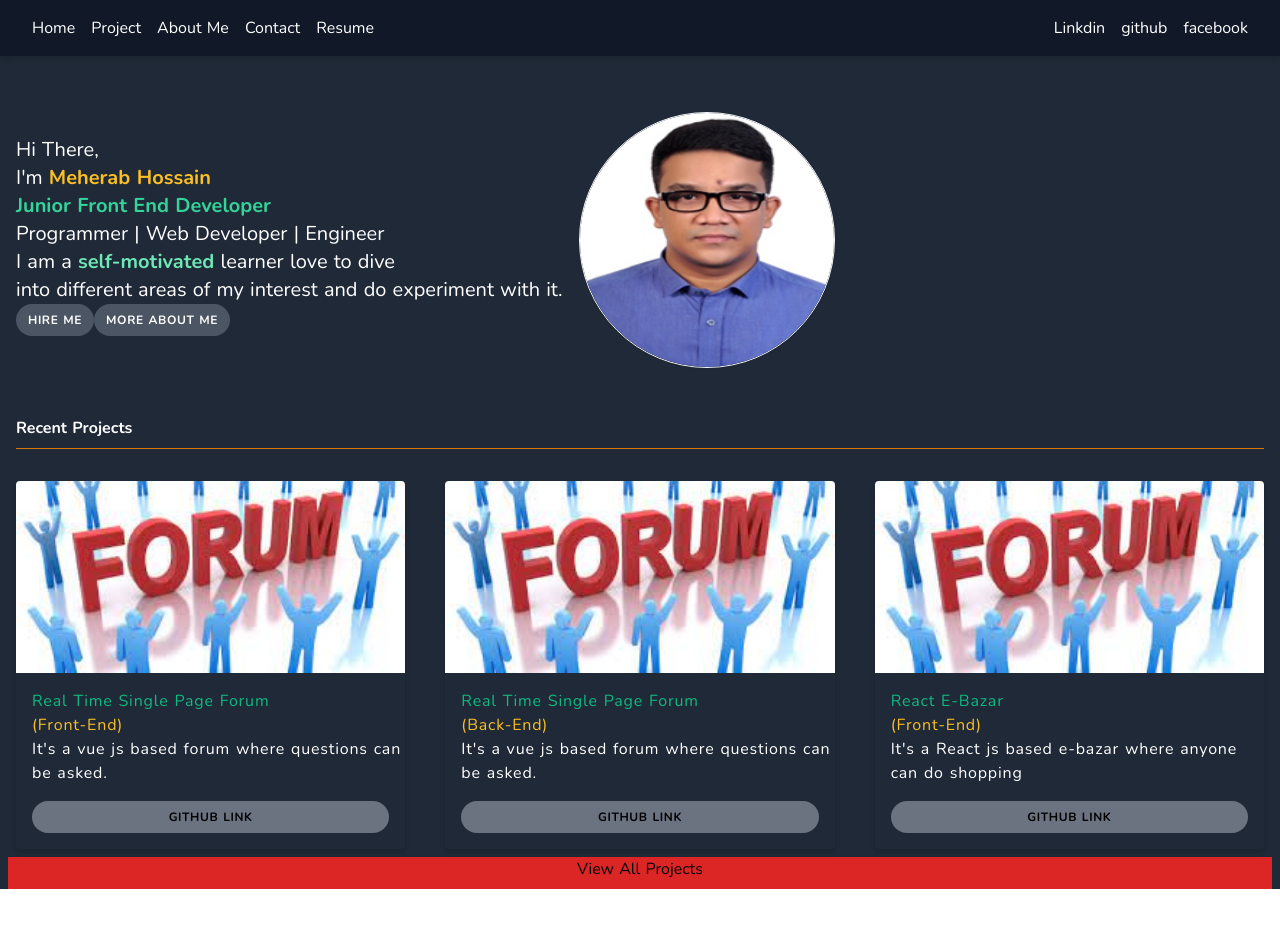
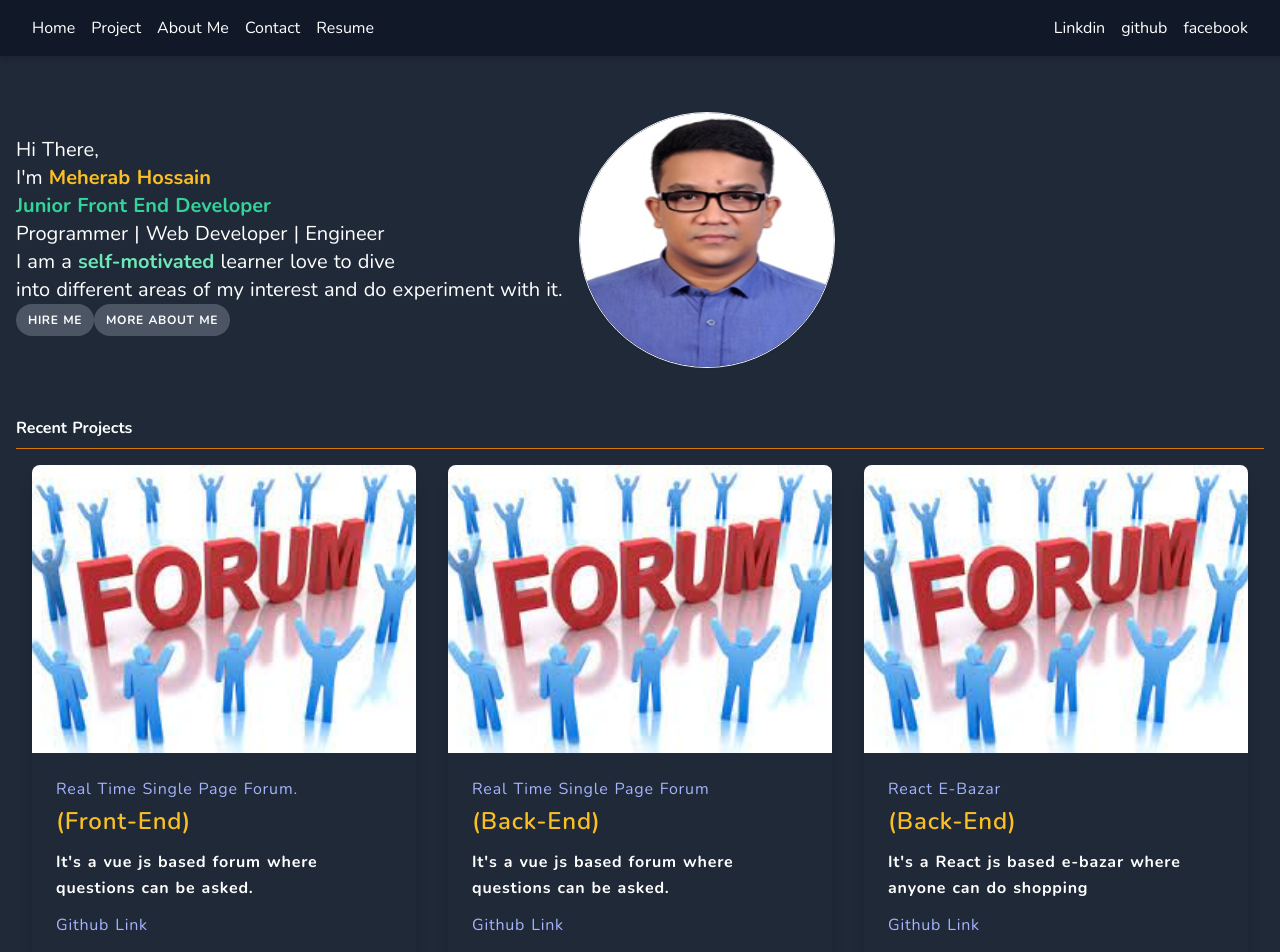
Before and after one commit to meherab-hossain/nuxt-practice, a Nuxt app: page /portfolio in a window 1280 px wide. Shown: the top 952 px of the page. Before the commit the page ends 897 px from the top, so only its background shows below. Built offline with nearby package versions, Linux system fonts and the light colour scheme.

Commit message:
card restructured and now responsive

```diff
--- a/assets/css/main.css
+++ b/assets/css/main.css
@@ -1,5 +1,5 @@
 .card{
-    @apply rounded border-gray-200 shadow-md overflow-hidden relative
+    @apply rounded border-gray-200 shadow-md
 }
 
 .badge{
--- a/pages/intercom/index.vue
+++ /dev/null
@@ -1,28 +0,0 @@
-<template>
-  <div class="bg-green-200 h-screen flex flex-col items-end">
-    <div class="bg-indigo-200 flex-1 mt-16 mr-4 m-">message</div>
-    <div class="bg-blue-600 rounded-full p-4 content-center m-4">
-      <svg
-        xmlns="http://www.w3.org/2000/svg"
-        class="h-6 w-6"
-        fill="none"
-        viewBox="0 0 24 24"
-        stroke="currentColor"
-      >
-        <path
-          stroke-linecap="round"
-          stroke-linejoin="round"
-          stroke-width="2"
-          d="M19 9l-7 7-7-7"
-        />
-      </svg>
-    </div>
-  </div>
-</template>
-
-<script>
-export default {};
-</script>
-
-<style>
-</style>
--- a/pages/portfolio/index.vue
+++ b/pages/portfolio/index.vue
@@ -20,18 +20,35 @@
         </div>
       </div>
       <div class="md:flex ml-4">
-        <p class="text-xl text-white mt-20">Hi There,<br/> I'm <strong class="text-yellow-400">Meherab Hossain</strong><br/> <strong class="text-green-400">Junior Front End Developer</strong><br/>
-          Programmer | Web Developer | Engineer  <br/>
-          I am a <strong class="text-green-300">self-motivated</strong> learner love to dive <br/> into different areas of my
-          interest and do experiment with it.<br/>
-          <Span class="btn bg-gray-600 text-white"><a href="https://www.facebook.com/meherab.hossain.79/" target="_blank">Hire Me</a></Span>
-          <Span class="btn bg-gray-600 text-white"><a href="https://www.facebook.com/meherab.hossain.79/" target="_blank">More About Me</a></Span>
+        <p class="text-xl text-white mt-20">
+          Hi There,<br />
+          I'm <strong class="text-yellow-400">Meherab Hossain</strong><br />
+          <strong class="text-green-400">Junior Front End Developer</strong
+          ><br />
+          Programmer | Web Developer | Engineer <br />
+          I am a <strong class="text-green-300">self-motivated</strong> learner
+          love to dive <br />
+          into different areas of my interest and do experiment with it.<br />
+          <Span class="btn bg-gray-600 text-white"
+            ><a
+              href="https://www.facebook.com/meherab.hossain.79/"
+              target="_blank"
+              >Hire Me</a
+            ></Span
+          >
+          <Span class="btn bg-gray-600 text-white"
+            ><a
+              href="https://www.facebook.com/meherab.hossain.79/"
+              target="_blank"
+              >More About Me</a
+            ></Span
+          >
         </p>
         <div class="mt-14">
           <img
             src="~/assets/meherab.png"
-          class="border object-fill h-64 w-64  rounded-full ml-4 border-gray-100 shadow-sm"
-          alt="stew"
+            class="border object-fill h-64 w-64 rounded-full ml-4 border-gray-100 shadow-sm"
+            alt="meherab"
           />
         </div>
       </div>
@@ -39,78 +56,101 @@
         <h4 class="font-bold pb-2 mt-12 border-yellow-600 border-b text-white">
           Recent Projects
         </h4>
-        <div class="mt-8 grid md:grid-cols-3 gap-10">
-          <!-- card starts here-->
-          <div class="card hover:shadow-lg bg-gray-800">
+        <div class="flex flex-wrap">
+          <div class="p-4 sm:w-1/2 lg:w-1/3">
+            <div class="shadow-lg rounded-lg overflow-hidden">
               <img
+                class="lg:h-72 md:h-48 w-full object-cover object-center"
                 src="~/assets/forum.jpg"
-              class="w-full object-cover h-32 sm:h-48"
-              alt="stew"
+                alt="blog"
               />
-            <div class="font-body text-white ml-4 mt-4 tracking-wider">
-              <h5 class="text-green-500">Real Time Single Page Forum</h5>
-              <h4 class="text-yellow-400">(Front-End)</h4>
-              <p>It's a vue js based forum where questions can be asked.</p>
-            </div>
-            <div class="p-4">
-              <p class="btn bg-gray-500 text-center">
+              <div
+                class="p-6 font-body tracking-wider hover:bg-indigo-700 hover:text-white transition duration-300 ease-in"
+              >
+                <h2 class="text-base font-medium text-indigo-300 mb-1">
+                  Real Time Single Page Forum.
+                </h2>
+                <h1 class="text-2xl text-yellow-400 font-semibold mb-3">
+                  (Front-End)
+                </h1>
+                <p class="leading-relaxed mb-3 font-bold text-white">
+                  It's a vue js based forum where questions can be asked.
+                </p>
+                <div class="flex items-center flex-wrap">
                   <a
                     href="https://github.com/meherab-hossain/real-time-spa-forum-frontend"
                     target="_blank"
-                  >Github Link</a
-                >
-              </p>
+                    class="text-indigo-300 inline-flex items-center md:mb-2 lg:mb-0"
+                    >Github Link
+                  </a>
                 </div>
               </div>
-          <!-- card ends here-->
-
-          <div class="card hover:shadow-lg bg-gray-800">
+            </div>
+          </div>
+          <div class="p-4 sm:w-1/2 lg:w-1/3">
+            <div
+              class="h-full hover:shadow-lg shadow-lg rounded-lg overflow-hidden"
+            >
               <img
+                class="lg:h-72 md:h-48 w-full object-cover object-center"
                 src="~/assets/forum.jpg"
-              class="w-full object-cover h-32 sm:h-48"
-              alt="stew"
+                alt="forum"
               />
-            <div class="font-body text-white ml-4 mt-4 tracking-wider">
-              <h5 class="text-green-500">Real Time Single Page Forum</h5>
-              <h4 class="text-yellow-400">(Back-End)</h4>
-              <p>It's a vue js based forum where questions can be asked.</p>
-            </div>
-            <div class="p-4">
-              <p class="btn bg-gray-500 text-center">
+              <div
+                class="p-6 font-body tracking-wider hover:bg-indigo-700 hover:text-white transition duration-300 ease-in"
+              >
+                <h2 class="text-base font-medium text-indigo-300 mb-1">
+                  Real Time Single Page Forum
+                </h2>
+                <h1 class="text-2xl text-yellow-400 font-semibold mb-3">
+                  (Back-End)
+                </h1>
+                <p class="leading-relaxed mb-3 font-bold text-white">
+                  It's a vue js based forum where questions can be asked.
+                </p>
+                <div class="flex items-center flex-wrap">
                   <a
                     href="https://github.com/meherab-hossain/real-time-spa-forum"
                     target="_blank"
-                  >Github Link</a
-                >
-              </p>
+                    class="text-indigo-300 inline-flex items-center md:mb-2 lg:mb-0"
+                    >Github Link
+                  </a>
                 </div>
               </div>
-          <!-- card ends here-->
-
-          <div class="card hover:shadow-lg bg-gray-800">
+            </div>
+          </div>
+          <div class="p-4 sm:w-1/2 lg:w-1/3">
+            <div
+              class="h-full hover:shadow-lg shadow-lg rounded-lg overflow-hidden"
+            >
               <img
+                class="lg:h-72 md:h-48 w-full object-cover object-center"
                 src="~/assets/forum.jpg"
-              class="w-full object-cover h-32 sm:h-48"
-              alt="stew"
+                alt="forum"
               />
               <div
-              class="font-body text-white ml-4 mt-4 tracking-wider"
+                class="p-6 font-body tracking-wider hover:bg-indigo-700 hover:text-white transition duration-300 ease-in"
               >
-              <h5 class="text-green-500">React E-Bazar</h5>
-              <h4 class="text-yellow-400">(Front-End)</h4>
-              <p>It's a React js based e-bazar where anyone can do shopping</p>
-            </div>
-            <div class="p-4">
-              <p class="btn bg-gray-500 text-center">
+                <h2 class="text-base font-medium text-indigo-300 mb-1">
+                  React E-Bazar
+                </h2>
+                <h1 class="text-2xl text-yellow-400 font-semibold mb-3">
+                  (Back-End)
+                </h1>
+                <p class="leading-relaxed mb-3 font-bold text-white">
+                  It's a React js based e-bazar where anyone can do shopping
+                </p>
+                <div class="flex items-center flex-wrap">
                   <a
                     href="https://github.com/meherab-hossain/react-e-bazar"
                     target="_blank"
-                  >Github Link</a
-                >
-              </p>
+                    class="text-indigo-300 inline-flex items-center md:mb-2 lg:mb-0"
+                    >Github Link
+                  </a>
                 </div>
               </div>
-          <!-- card ends here-->
+            </div>
+          </div>
         </div>
       </section>
       <section id="all-projects">
```
Lines whose indentation alone changed are shown as unchanged.
